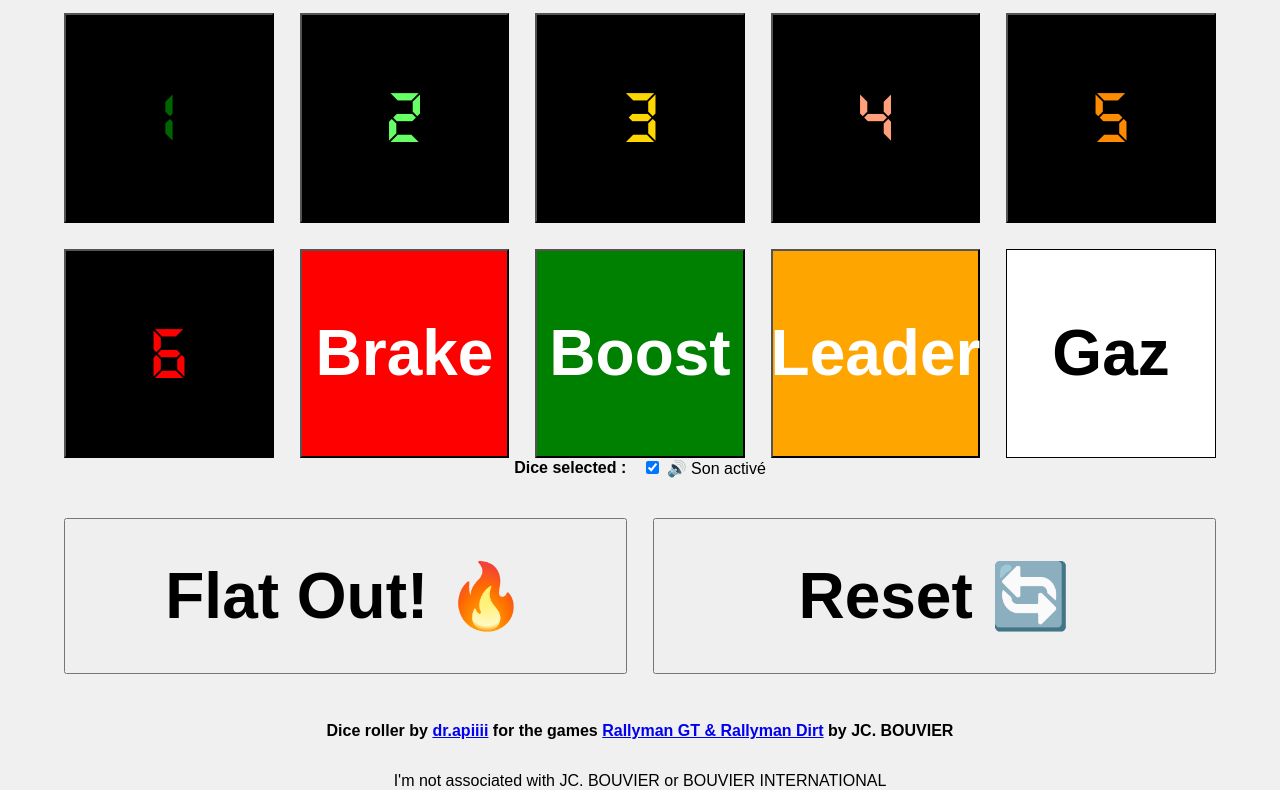
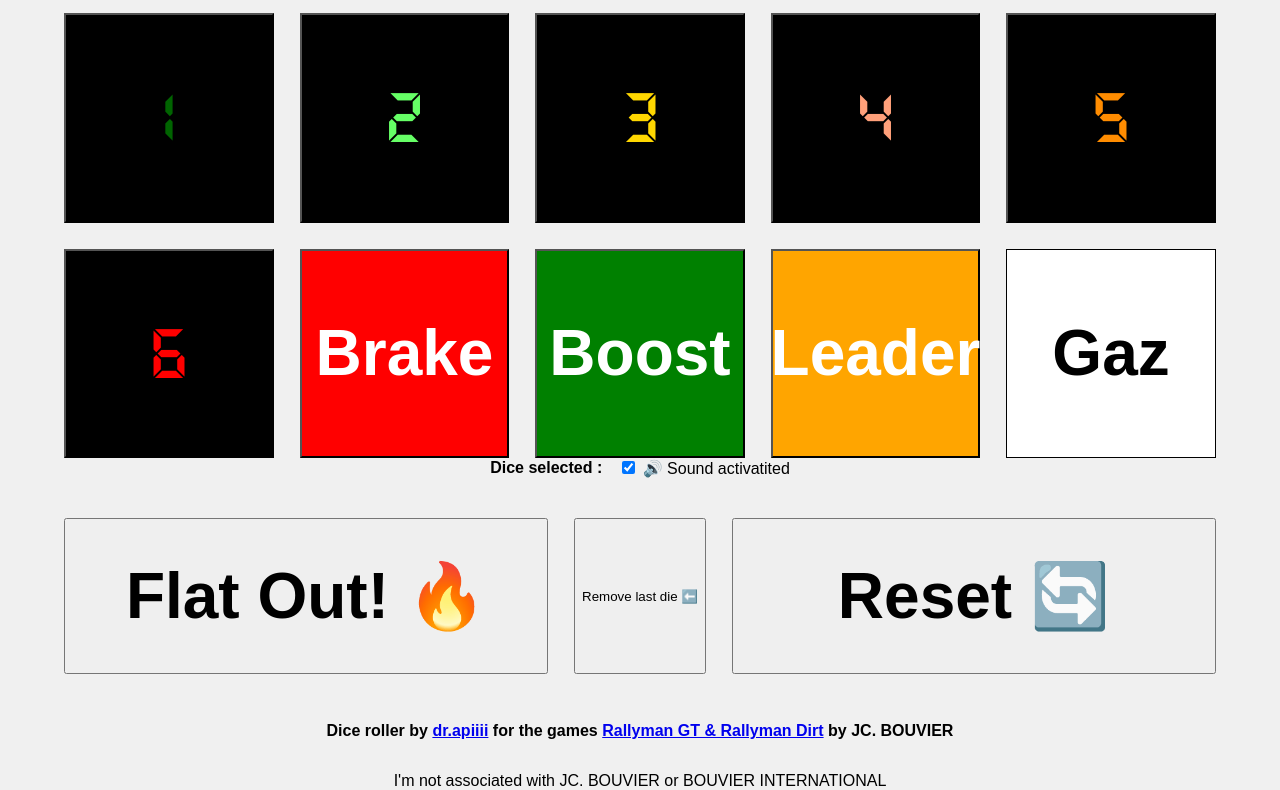
Before and after one commit to Brunodrapi/rallyman_dice_roller, a plain HTML site: page index.html in a window 1280 px wide. Shown: the part 153-943 px from the top of the page. Drawn offline with Linux system fonts and the light colour scheme.

Commit message:
add a remove last die button

```diff
--- a/app.js
+++ b/app.js
@@ -125,3 +125,11 @@ function resetDice() {
     dice.length = 0;
     renderDice();
 }
+
+// Enlève le dernier dé posé
+function removeLastDie() {
+    if (dice.length > 0) {
+        dice.pop();
+        renderDice();
+    }
+}
--- a/index.html
+++ b/index.html
@@ -31,13 +31,14 @@
         <strong>Dice selected :</strong>
         <label style="font-weight: normal;">
             <input type="checkbox" id="sound-toggle" checked>
-            🔊 Son activé
+            🔊 Sound activatited
         </label>
     </div>
     <div id="dice-area"></div>
 
     <div class="action-buttons">
         <button id="flatout-button" onclick="rollAllDice()">Flat Out! 🔥</button>
+        <button id="remove-last-die-button" onclick="removeLastDie()">Remove last die ⬅️</button>
         <button id="reset-button" onclick="resetDice()">Reset 🔄</button>
     </div>
 
```
